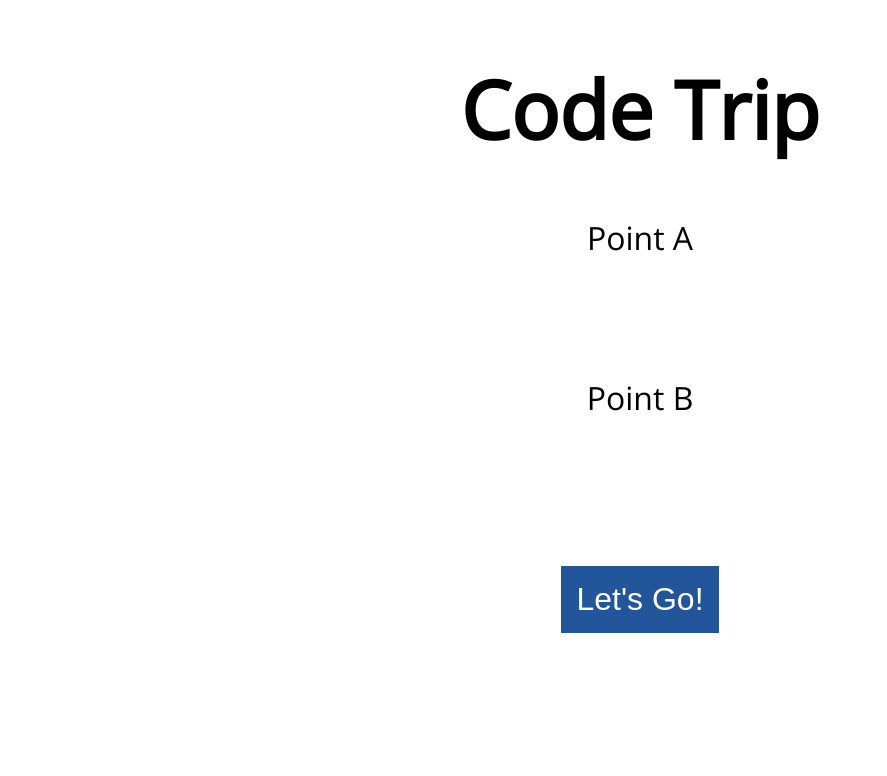
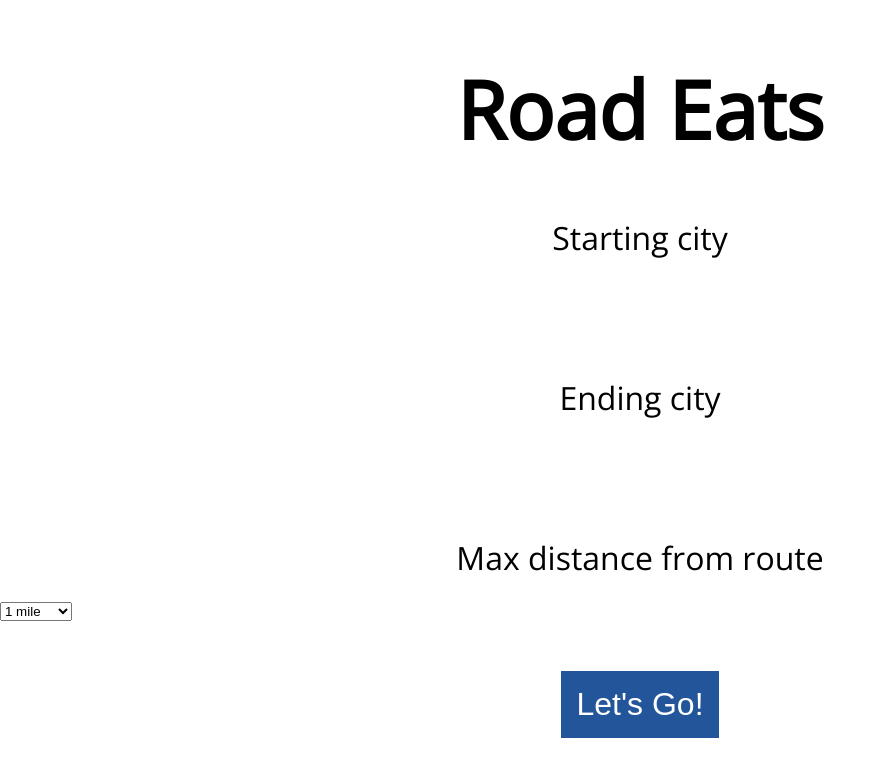
Before and after one commit to mbotsko7/CodeTrip, a plain HTML site: page index.html in a window 1280 px wide. Shown: the whole page, without its empty margins (0-887 px from the left). Drawn offline with nearby package versions, Linux system fonts and the light colour scheme.

Commit message:
Update html/change title

```diff
--- a/index.html
+++ b/index.html
@@ -2,17 +2,24 @@
 <html>
 <head>
 	<meta charset="UTF-8">
-	<title>Code Trip - WORKING TITLE</title>
+	<title>Road Eats</title>
 	<link rel="stylesheet" href="trip.css">
 	<link href='https://fonts.googleapis.com/css?family=Open+Sans' rel='stylesheet' type='text/css'>
 </head>
 <body>
-	<h1>Code Trip</h1>
+	<h1>Road Eats</h1>
 	<form>
-		<label for="start">Point A</label>
+		<label for="start">Starting city</label>
 		<input type="text" name="start" id="start">
-		<label for="end">Point B</label>
+		<label for="end">Ending city</label>
 		<input type="text" name="end" id="end">
+		<label for "radius">Max distance from route</label>
+		<select name="radius" id="radius">
+			<option value="1">1 mile</option>
+			<option value="2">2 miles</option>
+			<option value="5">5 miles</option>
+			<option value="10">10 miles</option>
+		</select>
 		<button type="submit" id="submit" value="Submit">Let's Go!</button>
 	</form>
 </body>
```
